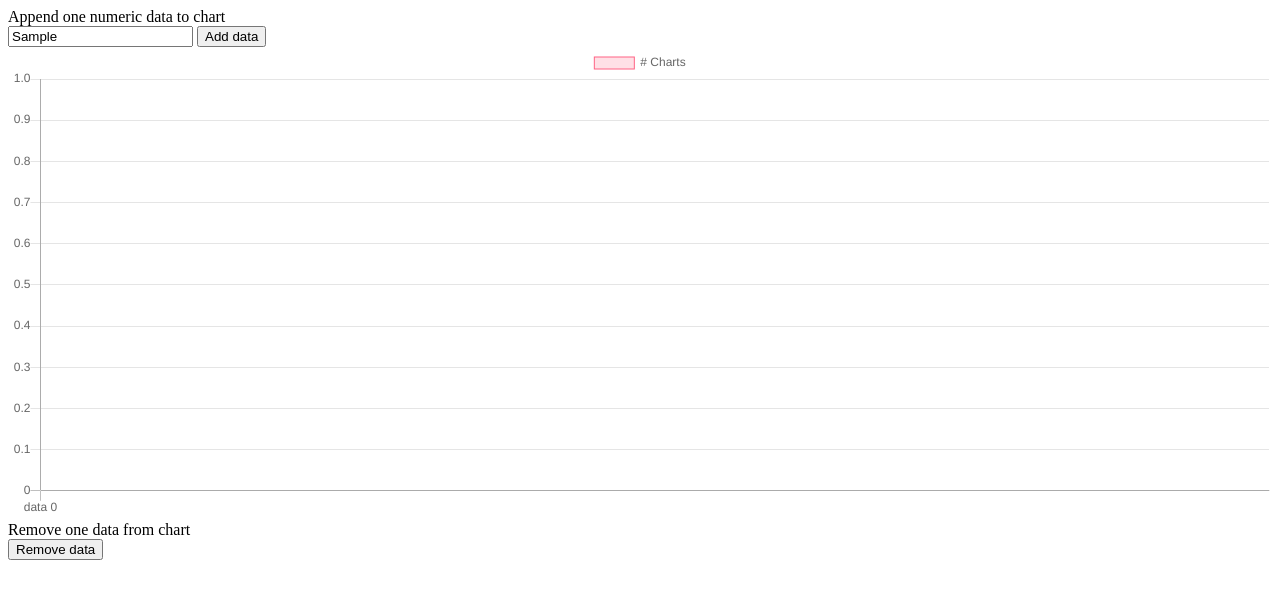
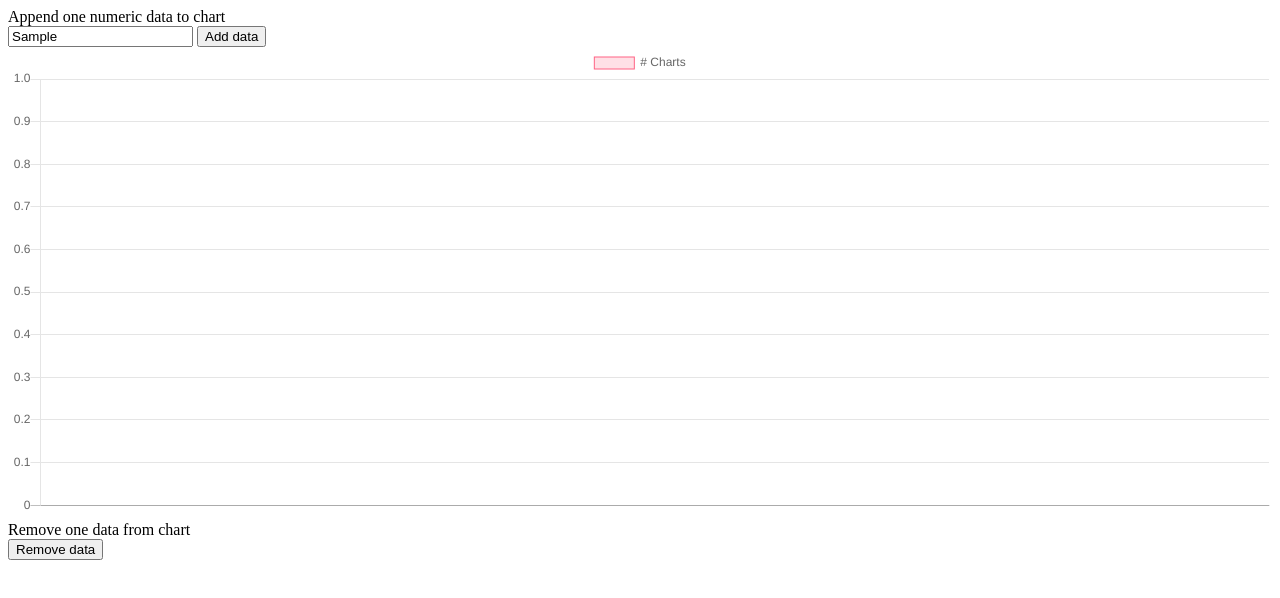
Before and after one commit to aditisstillalive/sentinel, a plain HTML site: page src/index.html in a window 1280 px wide. Both pictures are taken after typing "Sample" into the empty fields and a click on the button "Add data". Drawn offline with Linux system fonts and the light colour scheme.

Commit message:
Add number validation to only accepting numeric input

```diff
--- a/src/index.html
+++ b/src/index.html
@@ -67,13 +67,18 @@ var myChart = new Chart(ctx, {
 });
 
 function addData(chart, label, data) {
-    var i = count;
-    chart.data.labels.push(label + i);
-    chart.data.datasets.forEach((dataset) => {
+    if ( isNaN(data) ) {
+        alert('Invalid input, please use only number');
+    }
+    else {
+        var i = count;
+        chart.data.labels.push(label + i);
+        chart.data.datasets.forEach((dataset) => {
         dataset.data.push(data);
     });
     chart.update();
     count = i + 1;
+    }
 }
 
 function removeData(chart) {
```
